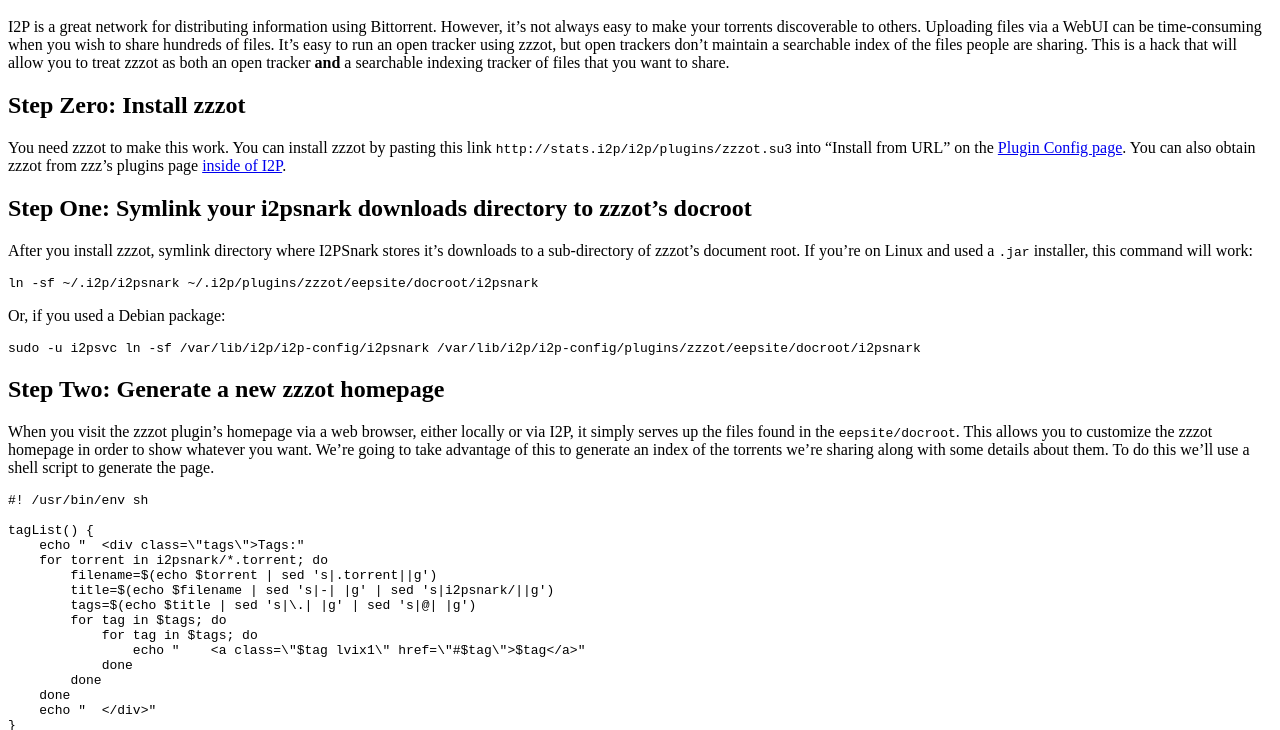
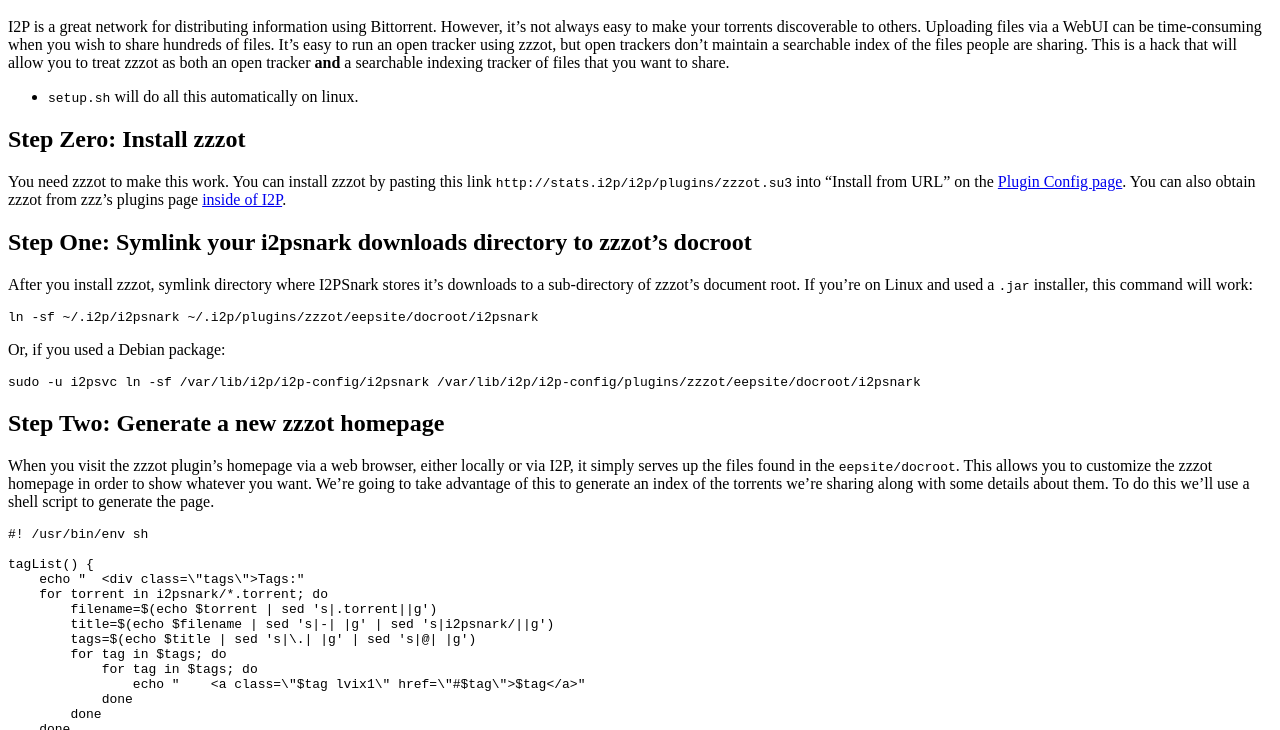
Before and after one commit to eyedeekay/zzzot-tracker-hack, a plain HTML site: page index.html in a window 1280 px wide. Shown: the part 48-778 px from the top of the page. Drawn offline with Linux system fonts and the light colour scheme.

Commit message:
change index to tutorial

```diff
--- a/index.html
+++ b/index.html
@@ -8,6 +8,9 @@
 people are sharing. This is a hack that will allow you to treat zzzot as
 both an open tracker <strong>and</strong> a searchable indexing tracker
 of files that you want to share.</p>
+<ul>
+<li><code>setup.sh</code> will do all this automatically on linux.</li>
+</ul>
 <h2 id="step-zero-install-zzzot">Step Zero: Install zzzot</h2>
 <p>You need zzzot to make this work. You can install zzzot by pasting
 this link <code>http://stats.i2p/i2p/plugins/zzzot.su3</code> into
```
